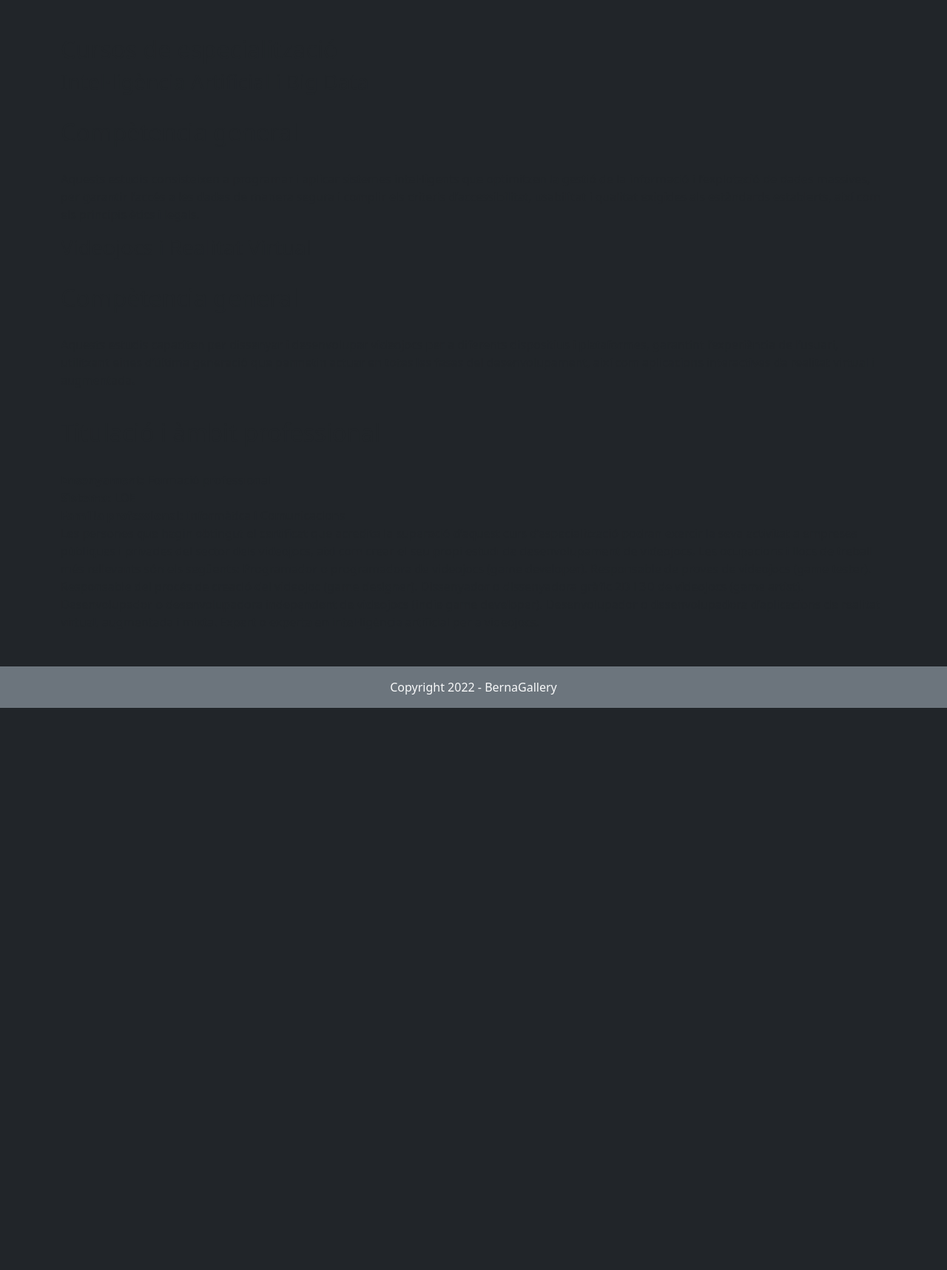
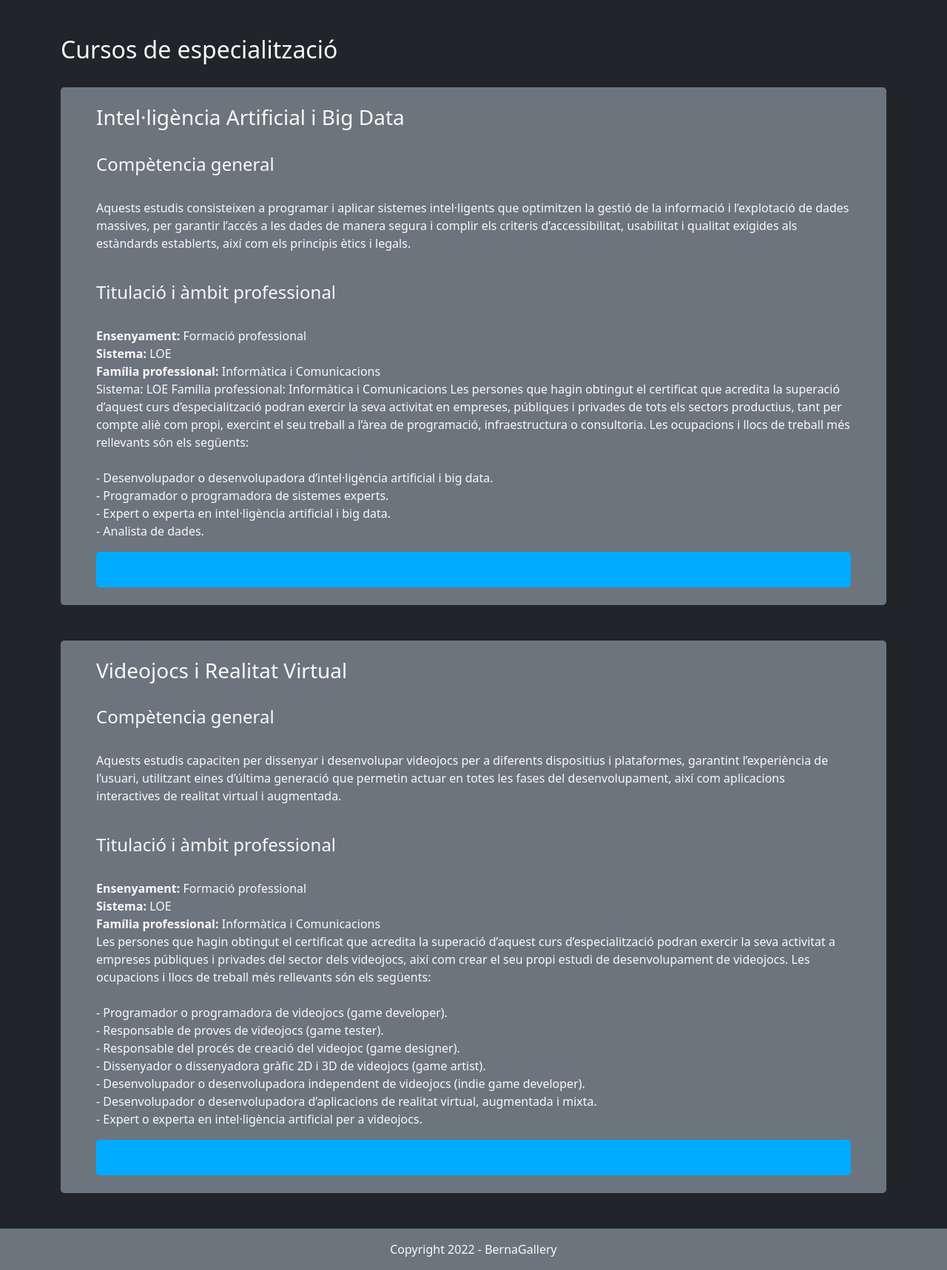
Before and after one commit to gorkaesparrech/BERNA_GALLERY, a PHP site: page /cursos_especialitzats.php in a window 1280 px wide. Shown: the part 68-1785 px from the top of the page at 74% size. Before the commit the page ends 1025 px from the top, so only its background shows below. Run offline with PHP 8.4, Linux system fonts and the light colour scheme; a stand-in replaces the project's code that opens the database connection.

Commit message:
Add files via upload

```diff
--- a/assets/css/hoja_estilo.css
+++ b/assets/css/hoja_estilo.css
@@ -15,6 +15,7 @@ src: url(../tipografias/Helvetica-Light.otf);
   --color5: #efefef;
 
 }
+
 .bg-light{
   background-color: var(--color3);
 }
--- a/cursos_especialitzats.php
+++ b/cursos_especialitzats.php
@@ -14,32 +14,63 @@
 
 </head>
 
-
 <body class="bg-dark">
 
 <?php
   include ("header.php");
 ?>
 
-<section class="container-lg mt-5">
-<div class="carousel slide" data-bs-ride="carousel">
+<section class="container-lg mt-5 text-light">
+    <div>
     <h2>Cursos de especialització</h2>
-        <div>
+    <br>
+    </div>
+<div data-bs-ride="carousel">
+        <div class="carousel slide bg-secondary rounded-3  px-5  py-4">
             <h3>Intel·ligència Artificial i Big Data</h3>
             <br>
-            <h2>Compètencia general</h2>
+            <h4>Compètencia general</h2>
             <br>
             <p>Aquests estudis consisteixen a programar i aplicar sistemes
             intel·ligents que optimitzen la gestió de la informació i l’explotació
             de dades massives, per garantir l’accés a les dades de manera segura
             i complir els criteris d’accessibilitat, usabilitat i qualitat
             exigides als estàndards establerts, així com els principis ètics i legals.</p>
+            <br>
+            <h4>Titulació i àmbit professional</h4>
+            <br>
+            <p><strong>Ensenyament:</strong> Formació professional
+            <br>
+            <strong>Sistema:</strong> LOE
+            <br>
+            <strong>Família professional:</strong> Informàtica i Comunicacions
+            <br>
+            Sistema: LOE
+            Família professional: Informàtica i Comunicacions
+            Les persones que hagin obtingut el certificat que acredita la superació d’aquest curs d’especialització podran exercir la seva activitat en empreses, públiques i privades de tots els sectors productius, tant per compte aliè com propi, exercint el seu treball a l’àrea de programació, infraestructura o consultoria.
+            Les ocupacions i llocs de treball més rellevants són els següents:
+            <br>
+            <br>
+                - Desenvolupador o desenvolupadora d’intel·ligència artificial i big data.
+            <br>
+                - Programador o programadora de sistemes experts.
+            <br>
+                - Expert o experta en intel·ligència artificial i big data.
+            <br>
+                - Analista de dades.</p>
+
+        <div class="bg-color1 rounded-3  px-5  py-4">
+
         </div>
-    <div>
-        <div>
+
+
+        </div>
+        <br>
+        <br>
+        <div class="carousel slide bg-secondary rounded-3  px-5  py-4">
             <h3> Videojocs i Realitat Virtual </h3>
             <br>
-            <h2>Compètencia general</h2>
+            <h4>Compètencia general</h2>
             <br>
             <p>Aquests estudis capaciten per dissenyar i desenvolupar videojocs
             per a diferents dispositius i plataformes, garantint l’experiència
@@ -47,7 +78,7 @@
             actuar en totes les fases del desenvolupament, així com
             aplicacions interactives de realitat virtual i augmentada.</p>
             <br>
-            <h2>Titulació i àmbit professional</h2>
+            <h4>Titulació i àmbit professional</h2>
             <br>
             <p><strong>Ensenyament:</strong> Formació professional
             <br>
@@ -57,15 +88,27 @@
             <br>
             Les persones que hagin obtingut el certificat que acredita la superació d’aquest curs d’especialització podran exercir la seva activitat a empreses públiques i privades del sector dels videojocs, així com crear el seu propi estudi de desenvolupament de videojocs.
             Les ocupacions i llocs de treball més rellevants són els següents:
-            Programador o programadora de videojocs (game developer).
-            Responsable de proves de videojocs (game tester).
-            Responsable del procés de creació del videojoc (game designer).
-            Dissenyador o dissenyadora gràfic 2D i 3D de videojocs (game artist).
-            Desenvolupador o desenvolupadora independent de videojocs (indie game developer).
-            Desenvolupador o desenvolupadora d’aplicacions de realitat virtual, augmentada i mixta.
-            Expert o experta en intel·ligència artificial per a videojocs.</p>
+            <br>
+            <br>
+                - Programador o programadora de videojocs (game developer).
+            <br>
+                - Responsable de proves de videojocs (game tester).
+            <br>
+                - Responsable del procés de creació del videojoc (game designer).
+            <br>
+                - Dissenyador o dissenyadora gràfic 2D i 3D de videojocs (game artist).
+            <br>
+                - Desenvolupador o desenvolupadora independent de videojocs (indie game developer).
+            <br>
+                - Desenvolupador o desenvolupadora d’aplicacions de realitat virtual, augmentada i mixta.
+            <br>
+                - Expert o experta en intel·ligència artificial per a videojocs.</p>
+
+            <div class="bg-color1 rounded-3  px-5  py-4">
+
+            </div>
+
         </div>
-    </div>
 </div>
 </section>
 </body>
```
